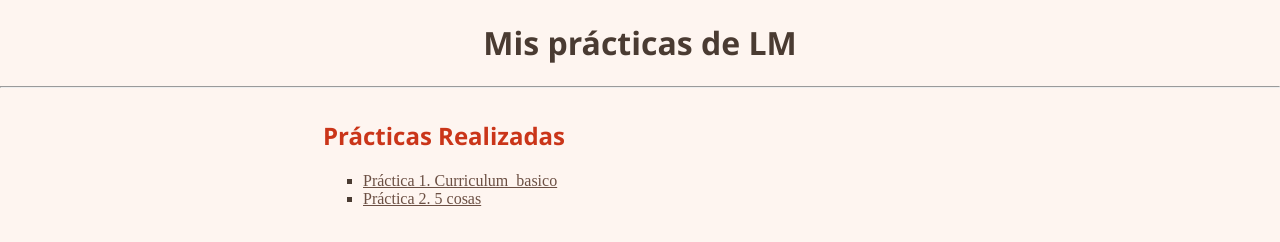
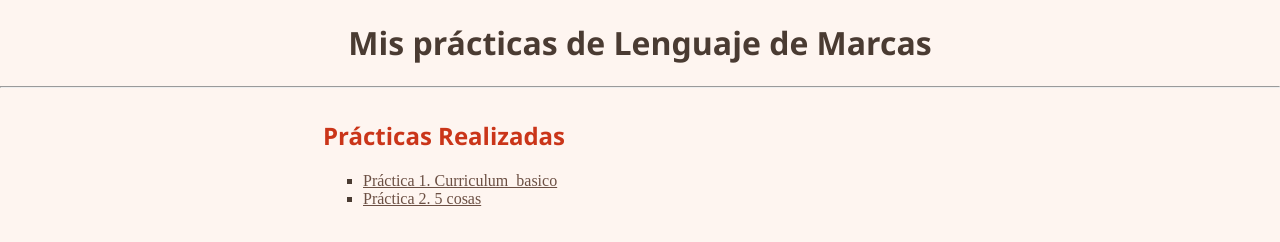
Before and after one commit to minguezMarta/minguezmarta.github.io, a plain HTML site: page index.html in a window 1280 px wide. Drawn offline with Linux system fonts and the light colour scheme.

Commit message:
Update index.html

```diff
--- a/index.html
+++ b/index.html
@@ -2,7 +2,7 @@
 <html>
 <head>
     <meta charset="UTF-8">
-    <title>Mis Prácticas</title>
+    <title>Ejercicios del curso </title>
     <style>
         body {
             background-image: url('images.jpg');
@@ -19,7 +19,7 @@
     <center>
         <h1>
             <font face="Segoe UI, Tahoma, Verdana" color="#4A3B32" size="6">
-                Mis prácticas de LM
+                Mis prácticas de Lenguaje de Marcas
             </font>
         </h1>
     </center>
```
